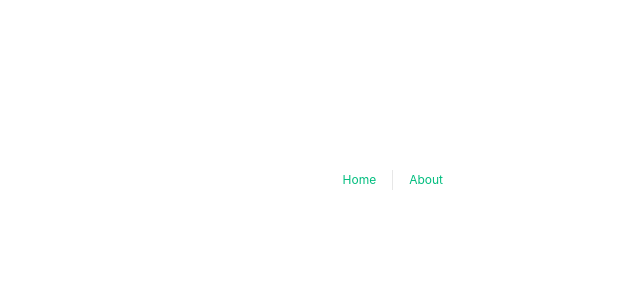
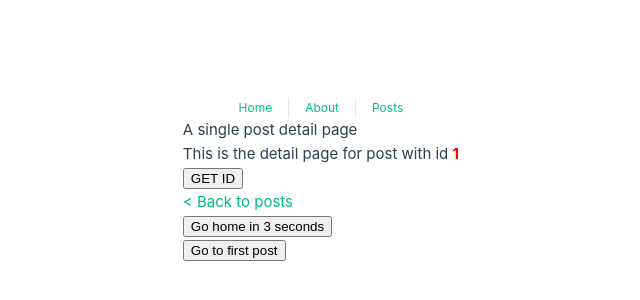
Before and after one commit to lpeinado/vue-composition-api, a Vue app: page /postDetail/1 in a window 1280 px wide. Before the commit this address had no page. Shown: the part 236-536 px from the top of the page, without its empty margins (181-821 px from the left). Built offline with nearby package versions, Linux system fonts and the light colour scheme.

Commit message:
main: using route and router composables.

```diff
--- a/src/App.vue
+++ b/src/App.vue
@@ -4,6 +4,7 @@
     <nav>
       <RouterLink to="/">Home</RouterLink>
       <RouterLink to="/about">About</RouterLink>
+      <RouterLink to="/posts">Posts</RouterLink>
     </nav>
     <KeepAlive>
         <RouterView />
--- a/src/router/index.js
+++ b/src/router/index.js
@@ -12,10 +12,17 @@ const router = createRouter({
     {
       path: '/about',
       name: 'about',
-      // route level code-splitting
-      // this generates a separate chunk (About.[hash].js) for this route
-      // which is lazy-loaded when the route is visited.
       component: () => import('../views/AboutView.vue')
+    },
+    {
+      path: '/posts',
+      name: 'posts',
+      component: () => import('../views/PostsView.vue')
+    },
+    {
+      path: '/postDetail/:id',
+      name: 'postDetail',
+      component: () => import('../views/PostDetailView.vue')
     }
   ]
 })
--- /dev/null
+++ b/src/views/PostDetailView.vue
@@ -0,0 +1,43 @@
+<template>
+    <div>
+        A single post detail page
+    </div>
+    <p>This is the detail page for post with id <span style="color:red; font-weight:bold;">{{ route.params.id }}</span></p>
+    <button @click="showPostId">GET ID</button>
+    <div>
+        <router-link to="/posts">&lt; Back to posts</router-link>
+    </div>
+    <div>
+        <button @click="goHomeIn3">Go home in 3 seconds</button>
+    </div>
+    <div>
+        <button @click="goFirstPost">Go to first post</button>
+    </div>
+</template>
+
+<script setup>
+import { useRoute, useRouter } from 'vue-router';
+
+const route = useRoute();
+const router = useRouter();
+
+const showPostId = () => {
+    console.log("ROUTE OBJECT", route.fullPath);
+    console.log("ID", route.params.id);
+};
+
+const goHomeIn3 = () => {
+    setTimeout(() => {
+        router.push({ name : 'home' });
+    }, 1000);
+};
+
+const goFirstPost = () => {
+    router.push({ name : 'postDetail', params : { id : 1 } });
+};
+
+</script>
+
+<style lang="scss" scoped>
+
+</style>
--- /dev/null
+++ b/src/views/PostsView.vue
@@ -0,0 +1,30 @@
+<template>
+    <div>
+        Posts view page
+        <ul>
+            <li>
+                <router-link to="/postDetail/1"> Post 1</router-link>
+            </li>
+            <li>
+                <router-link to="/postDetail/2"> Post 2</router-link>
+            </li>
+            <li>
+                <router-link to="/postDetail/3"> Post 3</router-link>
+            </li>
+            <li>
+                <router-link to="/postDetail/4"> Post 4</router-link>
+            </li>
+            <li>
+                <router-link to="/postDetail/5"> Post 5</router-link>
+            </li>
+        </ul>
+    </div>
+</template>
+
+<script setup>
+
+</script>
+
+<style scoped>
+
+</style>
```
